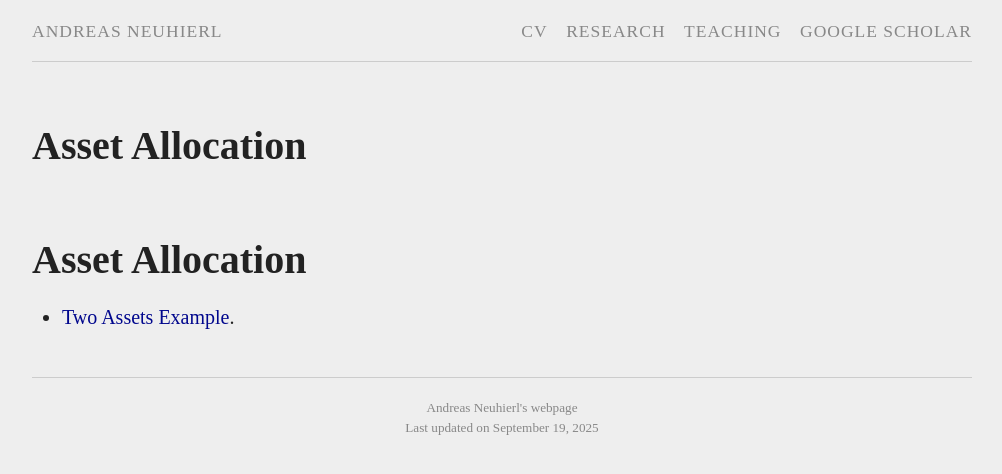
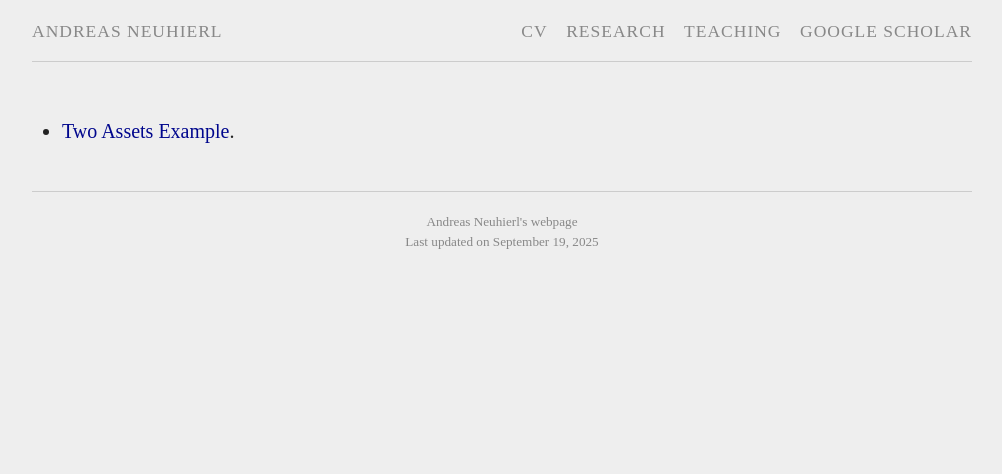
Before and after one commit to aneuhierl/aneuhierl.github.io, a Jekyll site: the page built from investments/index.md, in a window 1280 px wide. Shown: the top 474 px of the page, without its empty margins (138-1140 px from the left). Built offline with Jekyll 4.4.1, drawn with Linux system fonts in a browser that asks for light colours; our own code applies the rules of GitHub Pages for plain Markdown files; comment, search, counter and statistics services are not loaded.

Commit message:
Update index.md

```diff
--- a/investments/index.md
+++ b/investments/index.md
@@ -1,2 +1 @@
-# Asset Allocation
 - [Two Assets Example](https://aneuhierl.github.io/investments/two_assets.html).
```
